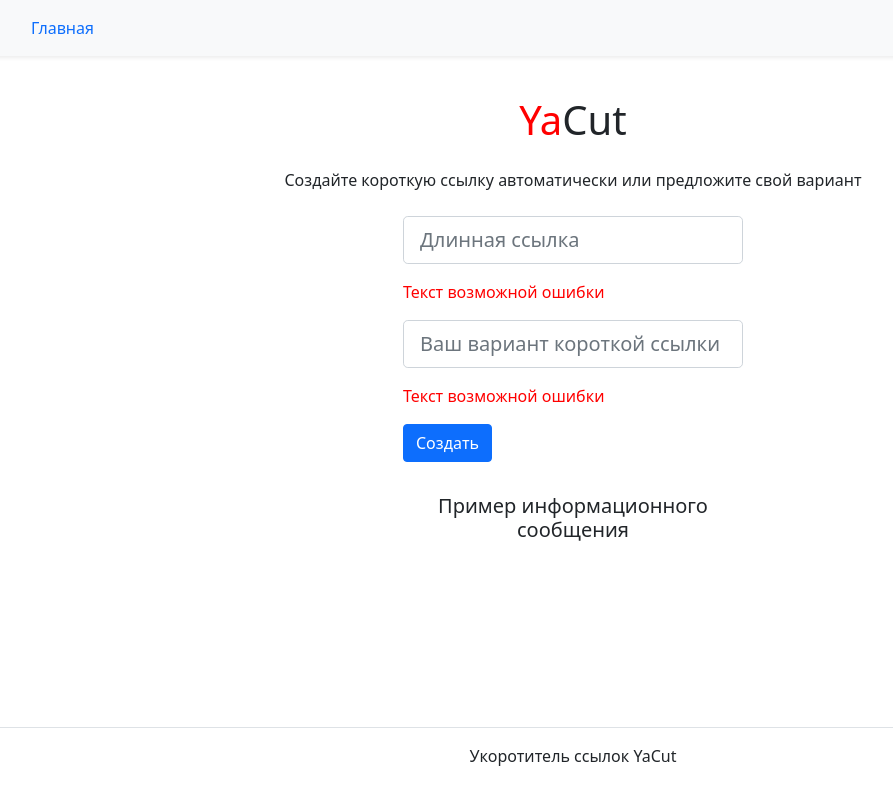
After one commit to ShlykovDmitriy/yacut, a Flask app: template templates/yacut.html in a window 1280 px wide. The commit adds this page. Shown: the whole page, without its empty margins (67-960 px from the left). Run offline with Flask 2, Linux system fonts and the light colour scheme; the template is opened without the code that fills it, so the values that code supplies are empty.

Commit message:
templates

```diff
--- /dev/null
+++ b/templates/base.html
@@ -0,0 +1,18 @@
+<!DOCTYPE html>
+<html lang="ru">
+  <head>
+    <meta charset="utf-8">
+    <meta name="viewport" content="width=device-width, initial-scale=1">
+     <link rel="icon" href="{{ url_for('static', filename='img/fav/fav.ico') }}" type="image">
+    <link rel="apple-touch-icon" sizes="180x180" href="{{ url_for('static', filename='img/fav/apple-touch-icon.png') }}">
+    <link rel="icon" type="image/png" sizes="32x32" href="{{ url_for('static', filename='img/fav/favicon-32x32.png') }}">
+    <link rel="icon" type="image/png" sizes="16x16" href="{{ url_for('static', filename='img/fav/favicon-16x16.png') }}">
+    <link rel="stylesheet" href="{{ url_for('static', filename='css/bootstrap.min.css') }}">
+    <title>YaCut - укоротитель ссылок</title>
+  </head>
+  <body>
+    {% include "header.html" %}
+    {% block content %}{% endblock content %}
+    {% include "footer.html" %}
+  </body>
+</html>
--- /dev/null
+++ b/templates/footer.html
@@ -0,0 +1,3 @@
+<footer class="fixed-bottom border-top text-center py-3">
+    <p>Укоротитель ссылок YaCut</p>
+</footer>
--- /dev/null
+++ b/templates/header.html
@@ -0,0 +1,20 @@
+<header class="pb-5">
+  <nav class="navbar navbar-expand-lg navbar-light bg-light fixed-top shadow-sm">
+    <div class="container">
+      <div class="navbar-toggler" type="button" data-toggle="collapse" data-target="#navbarNav"
+        aria-controls="navbarNav" aria-expanded="false" aria-label="Toggle navigation">
+        <span class="navbar-toggler-icon"></span>
+      </div>
+      <div class="collapse navbar-collapse" id="navbarNav">
+        <ul class="nav nav-pills">
+          <li class="nav-item">
+            <a class="nav-link" href="">
+              Главная
+            </a>
+          </li>
+        </ul>
+      </div>
+
+    </div>
+  </nav>
+</header>
--- /dev/null
+++ b/templates/yacut.html
@@ -0,0 +1,52 @@
+{% extends "base.html" %}
+{% block content %}
+  <main>
+    <section class="container my-5 px-4">
+      <h1 class="text-center"><span style="color:red">Ya</span>Cut</h1>
+      <p class="text-center my-4">
+        Создайте короткую ссылку автоматически или предложите свой вариант
+      </p>
+
+      <div class="container">
+        <div class="row my-3">
+          <div class="col-sm">
+          </div>
+          <div class="col-sm">
+            <form>
+              <div>
+                <div>
+                  <input type="text" class="form-control form-control-lg py-2 mb-3" id="form-title" name=""
+                    placeholder="Длинная ссылка">
+                  <p><span style="color:red">Текст возможной ошибки</span></p>
+                </div>
+                <div>
+                  <input type="url" class="form-control form-control-lg py-2 mb-3" id="form-link" name=""
+                    placeholder="Ваш вариант короткой ссылки">
+                  <p><span style="color:red">Текст возможной ошибки</span></p>
+                </div>
+
+                <input type="submit" class="btn btn-primary" value="Создать">
+              </div>
+            </form>
+          </div>
+          <div class="col-sm">
+          </div>
+        </div>
+      </div>
+
+      <div class="container">
+        <div class="row ">
+          <div class="col-sm">
+          </div>
+          <div class="col-sm">
+            <p class="text-center">
+            <h5 class="text-center">Пример информационного сообщения</h5>
+            </p>
+          </div>
+          <div class="col-sm">
+          </div>
+        </div>
+      </div>
+    </section>
+  </main>
+{% endblock %}
--- /dev/null
+++ b/yacut/app.py
@@ -0,0 +1,45 @@
+from datetime import datetime
+
+from flask import Flask, render_template
+from flask_sqlalchemy import SQLAlchemy
+from flask_wtf import FlaskForm
+from wtforms import SubmitField, URLField
+from wtforms.validators import DataRequired, Length
+
+app = Flask(__name__)
+
+app.config['SQLALCHEMY_DATABASE_URI'] = 'sqlite:///db.sqlite3'
+app.config['SQLALCHEMY_TRACK_MODIFICATIONS'] = False
+app.config['SECRET_KEY'] = 'MY SECRET KEY'
+
+db = SQLAlchemy(app)
+
+
+class URLMap(db.Model):
+    id = db.Column(db.Integer, primary_key=True)
+    original = db.Column(db.String(128), nullable=False)
+    short = db.Column(db.String(16), nullable=False)
+    timestamp = db.Column(db.DateTime, index=True, default=datetime.utcnow)
+
+
+class URLForm(FlaskForm):
+    original = URLField(
+        'Введите полную ссылку',
+        validators=[DataRequired(message='Обязательное поле'),
+                    Length(1, 128)]
+    )
+    short = URLField(
+        'Введите короткую ссылку',
+        validators=[Length(1, 16, message='Длинна короткой ссылки не должна превышать 16 символов')]
+    )
+    submit = SubmitField('Создать')
+
+
+@app.route('/')
+def index_view():
+    form = URLForm
+    return render_template('yacut.html', form=form)
+
+
+if __name__ == '__main__':
+    app.run()
--- a/yacut/models.py
+++ b/yacut/models.py
@@ -4,4 +4,7 @@ from yacut import db
 
 
 class URLMap(db.Model):
-    ...
+    id = db.Column(db.Integer, primary_key=True)
+    original = db.Column(db.String(128), nullable=False)
+    short = db.Column(db.String(16), nullable=False)
+    timestamp = db.Column(db.DateTime, index=True, default=datetime.utcnow)
```
Also changed, not shown: settings.py (added, +7 -0 lines), templates/index.html (renamed from html/index.html, +5 -5 lines), static/css/bootstrap.min.css (renamed from html/css/bootstrap.min.css), static/css/carousel.css (renamed from html/css/carousel.css), static/css/style.css (renamed from html/css/style.css), static/img/fav/apple-touch-icon.png (renamed from html/img/fav/apple-touch-icon.png), static/img/fav/favicon-16x16.png (renamed from html/img/fav/favicon-16x16.png), static/img/fav/favicon-32x32.png (renamed from html/img/fav/favicon-32x32.png), static/img/fav/favicon.ico (renamed from html/img/fav/favicon.ico), static/img/logo.png (renamed from html/img/logo.png), static/js/bootstrap.bundle.min.js (renamed from html/js/bootstrap.bundle.min.js).
